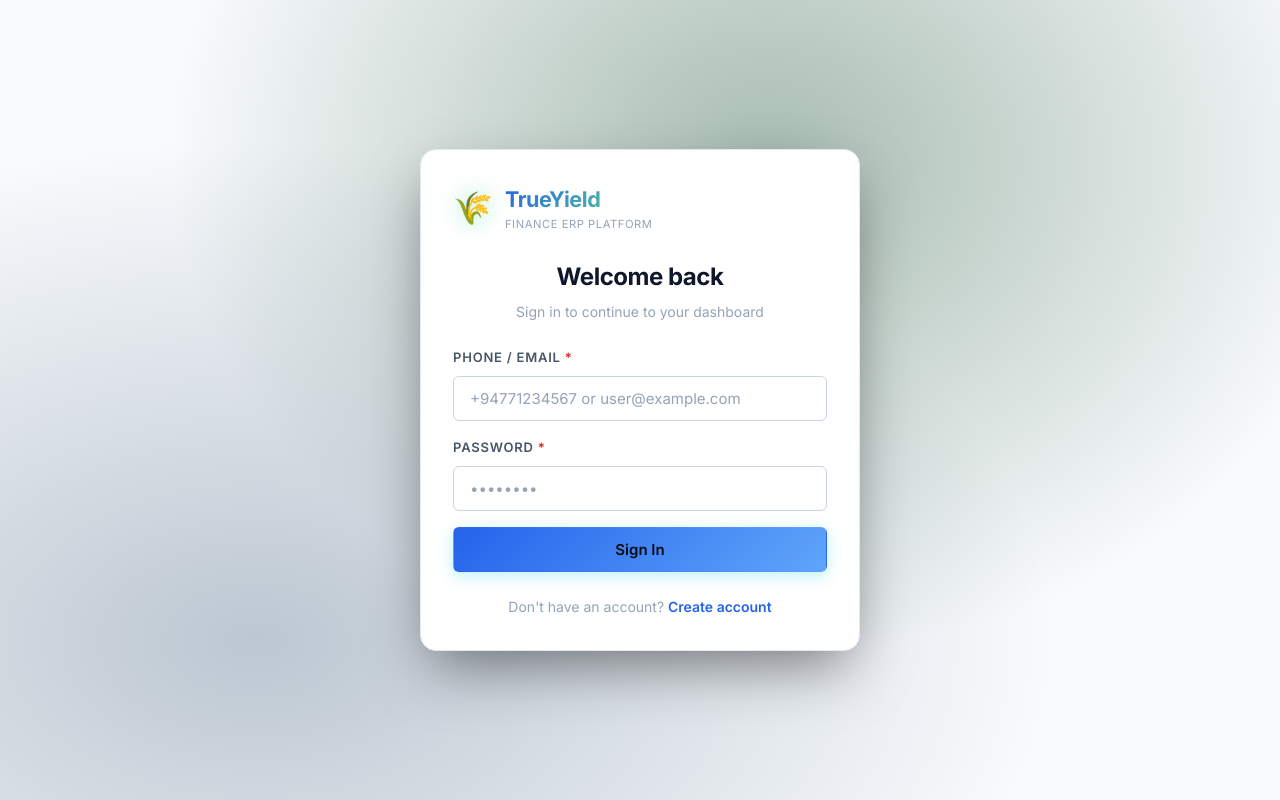
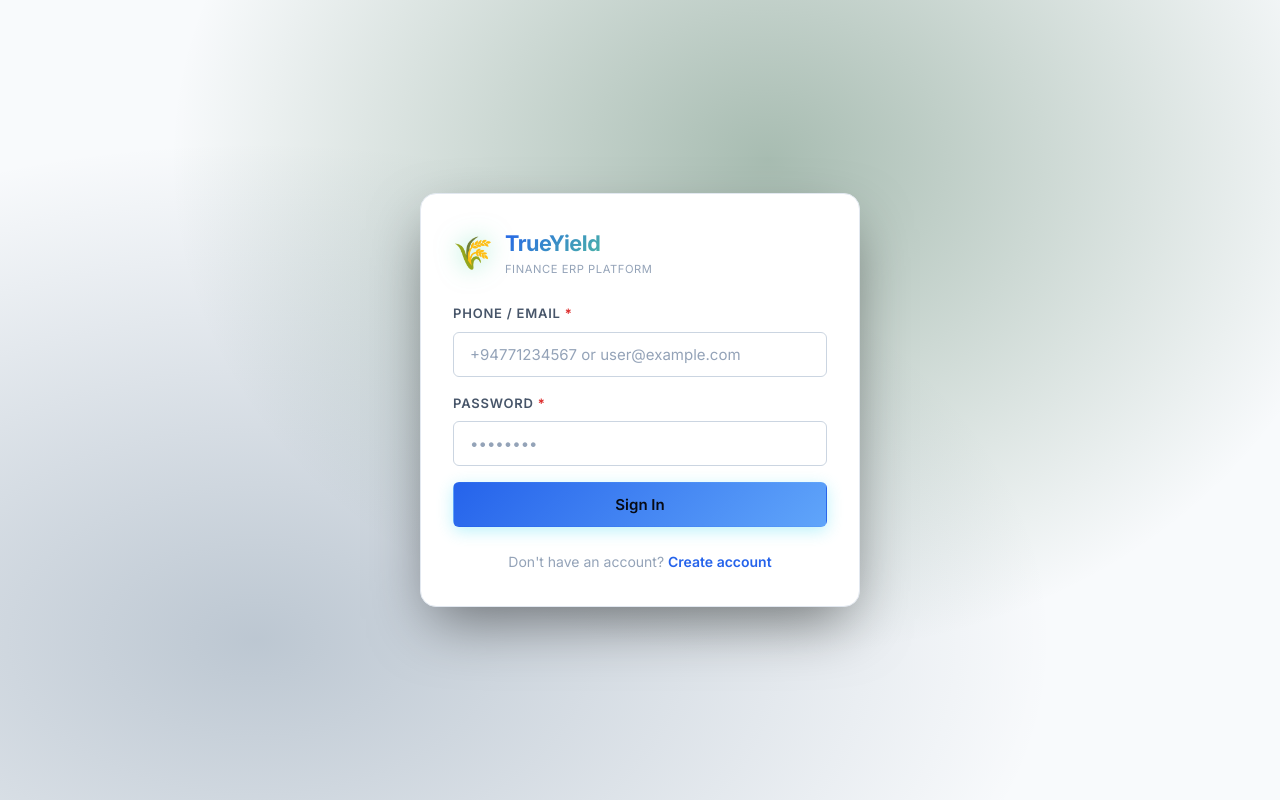
Before and after one commit to Dilini-Shashikala-Gnanarathne/trueyield-finance-erp-frontend, a React (Vite) app: page /auth/login in a window 1280 px wide. Built offline with nearby package versions, Linux system fonts and the light colour scheme; no server answers.

Commit message:
fix: remove unnecessary header from Login component

```diff
--- a/src/pages/Auth/Login.tsx
+++ b/src/pages/Auth/Login.tsx
@@ -56,10 +56,7 @@ export default function Login() {
           </div>
         </div>
 
-        <div className="auth-card__header">
-          <h2 className="auth-card__title">Welcome back</h2>
-          <p className="auth-card__subtitle">Sign in to continue to your dashboard</p>
-        </div>
+
 
         <form onSubmit={handleSubmit(onSubmit)} className="auth-form" noValidate>
           <div className="form-field">
```
